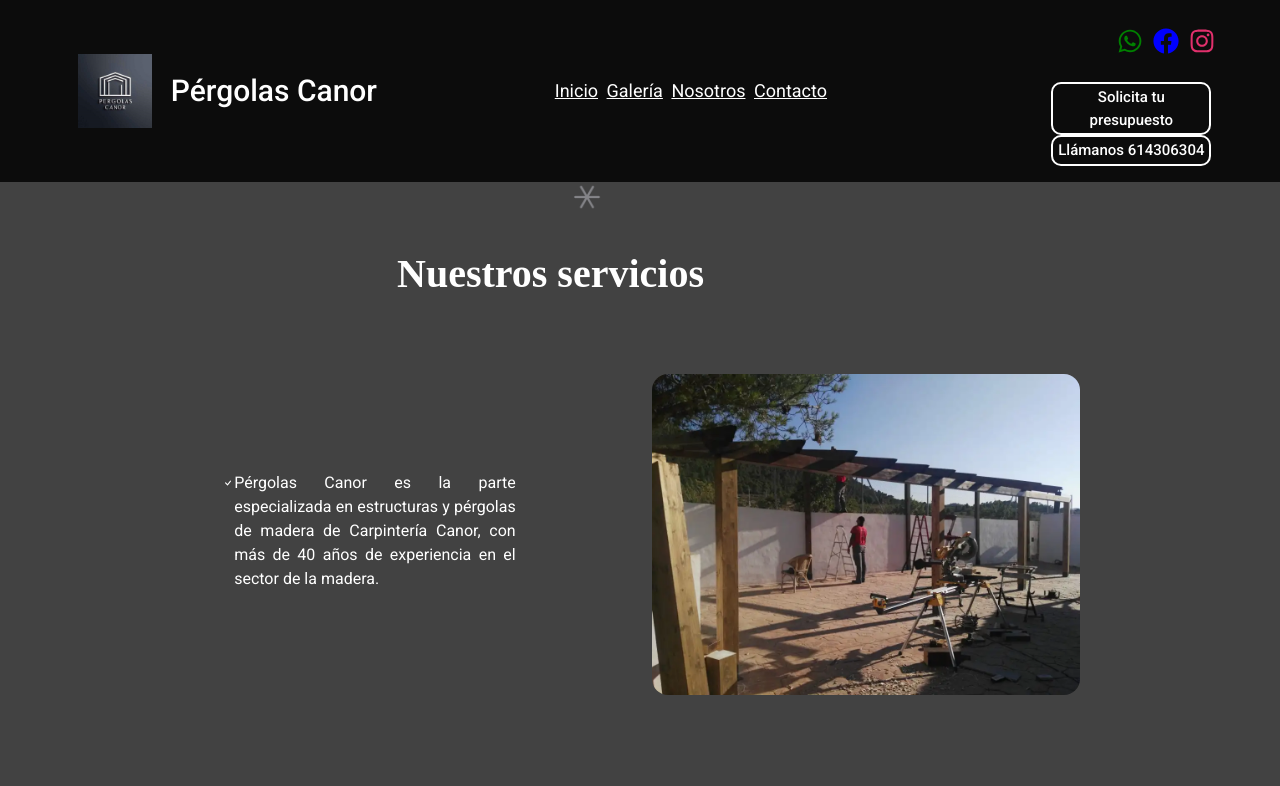
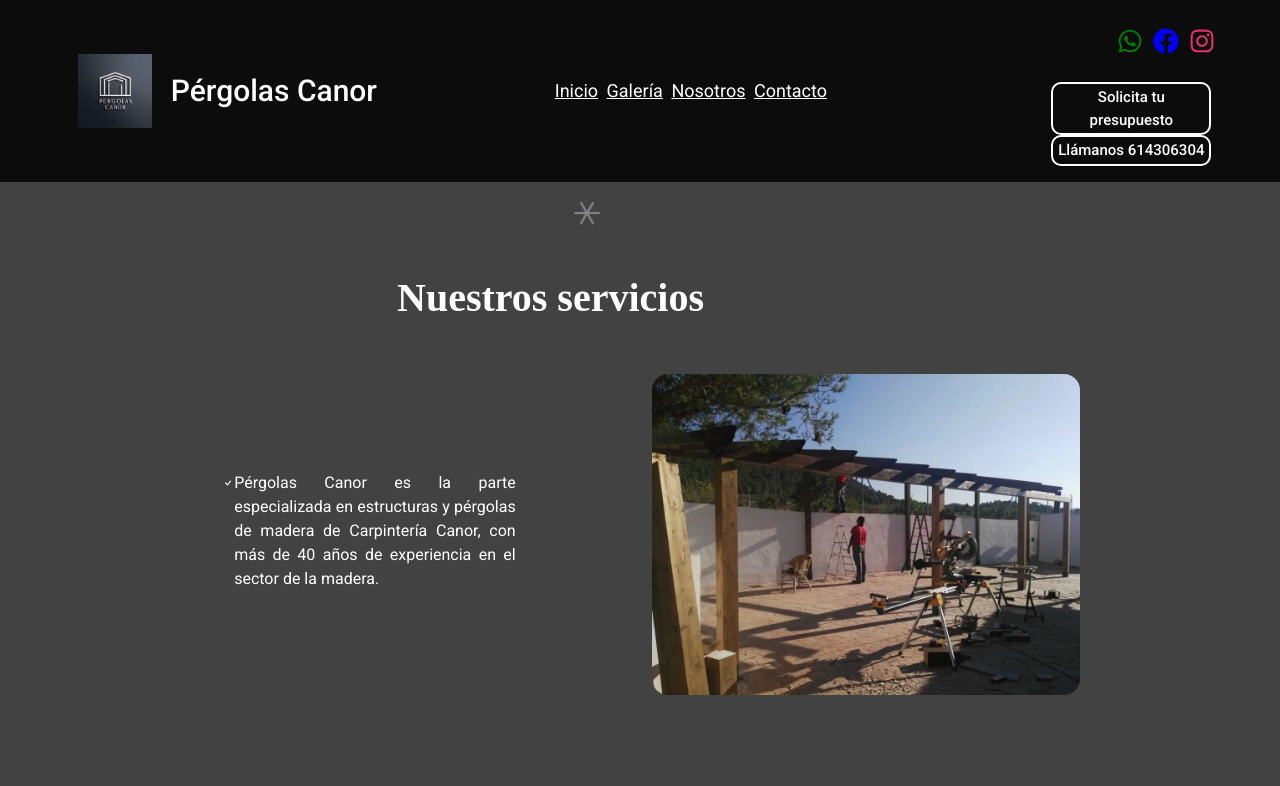
Before and after one commit to IreneGarciaF/Pergolas, a React (Create React App) app: page /#/Nosotros in a window 1280 px wide. Shown: the top 786 px of the page. Built offline with nearby package versions, Linux system fonts and the light colour scheme; a web font is replaced by a local one.

Commit message:
mas cambios css

```diff
--- a/src/components/nosotros.css
+++ b/src/components/nosotros.css
@@ -27,7 +27,7 @@
     width: 30px;
     height: 30px;
     position: absolute;
-    top: 10%;
+    top: 12%;
     right: 50%;
 }
 
@@ -37,7 +37,7 @@
     font-family: 'Playfari display';
     font-weight: 600;
     position: absolute;
-    top: 20%;
+    top: 23%;
     right: 45%;
 
 }
```
